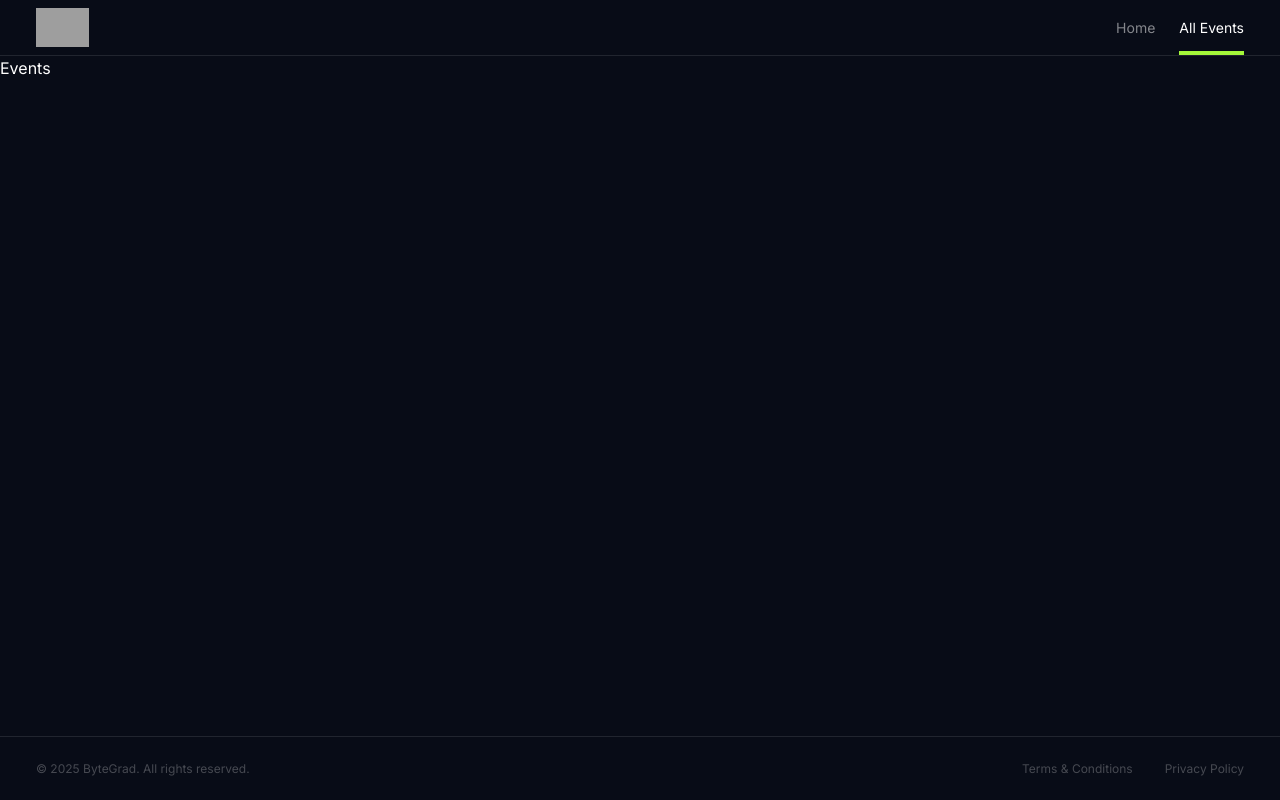
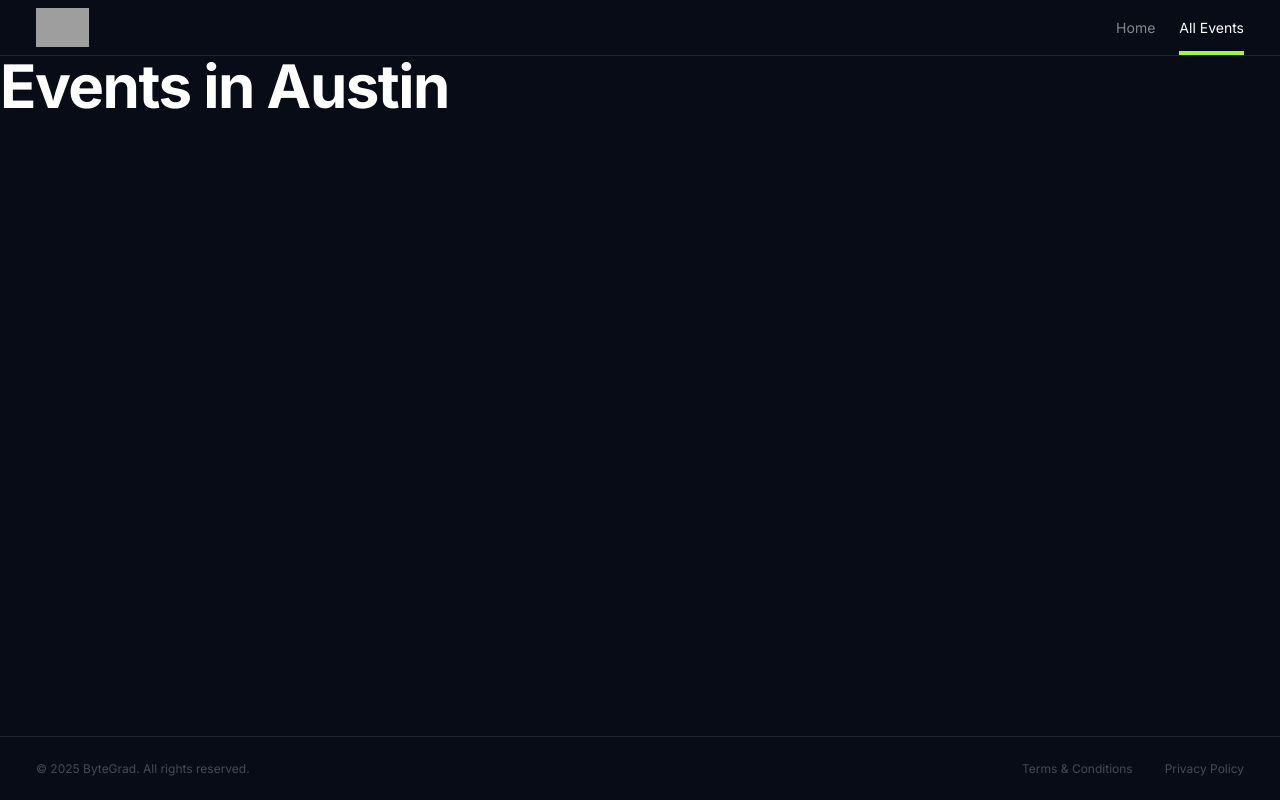
Before and after one commit to spencerattick/bytegrad-react-nextjs-course, a Next.js app in the folder evento/: page /events/all in a window 1280 px wide. Built offline with nearby package versions, Linux system fonts and the light colour scheme; grey boxes are pictures that could not be loaded.

Commit message:
create reusable H1 component

```diff
--- a/evento/src/app/events/[city]/page.tsx
+++ b/evento/src/app/events/[city]/page.tsx
@@ -1,5 +1,9 @@
+import H1 from "@/components/h1";
+
 export default function EventsPage() {
   return (
-    <div>Events</div>
+    <main>
+      <H1>Events in Austin</H1>
+    </main>
   )
 }
--- a/evento/src/app/page.tsx
+++ b/evento/src/app/page.tsx
@@ -1,12 +1,11 @@
+import H1 from "@/components/h1";
 import SearchForm from "@/components/search-form";
 import Link from "next/link";
 
 export default function Home() {
   return (
     <main className="flex flex-col items-center pt-36 px-3">
-      <h1 className="text-3xl lg:text-6xl font-bold tracking-tight">
-        Find Events Around You
-      </h1>
+      <H1>Find Events Around You</H1>
       <p className="mb-12 mt-7 text-2xl lg:text-3xl opacity-75">
         Browse more than
         <span className="font-bold italic underline text-accent">
--- /dev/null
+++ b/evento/src/components/h1.tsx
@@ -0,0 +1,11 @@
+type H1Props = {
+  children: React.ReactNode;
+};
+
+export default function H1({children}: H1Props) {
+  return (
+    <h1 className="text-3xl lg:text-6xl font-bold tracking-tight">
+    {children}
+  </h1>
+  )
+}
```
